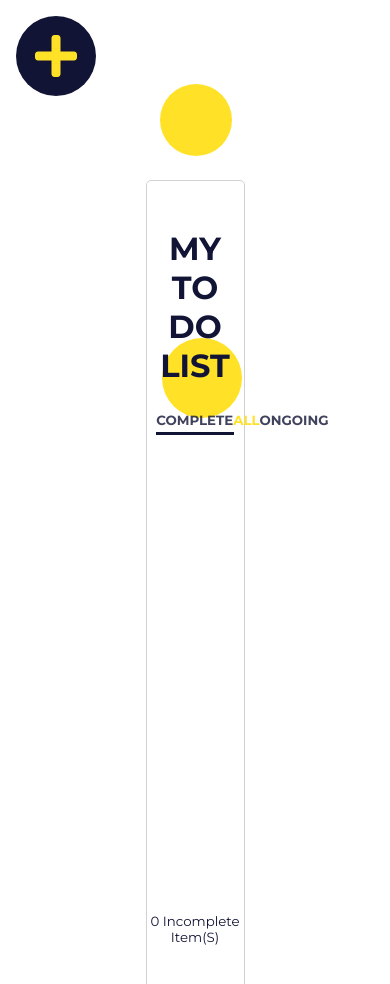
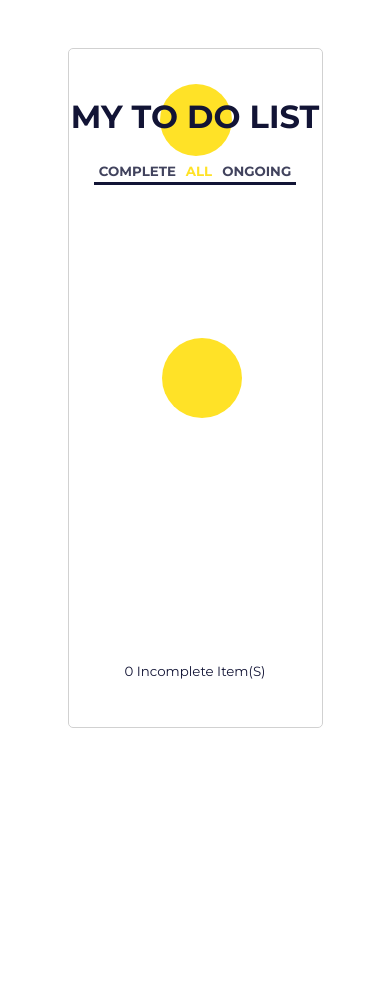
Before and after one commit to chevtong/intro-react, a React (Create React App) app: page / in a window 390 px wide. Shown: the top 984 px of the page. After the commit the page ends 844 px from the top, so only its background shows below. Built offline with nearby package versions, Linux system fonts and the light colour scheme.

Commit message:
Add interactive add to do button

```diff
--- a/src/App.css
+++ b/src/App.css
@@ -1,34 +1,28 @@
 @import url("https://fonts.googleapis.com/css2?family=Cabin:wght@400;700&family=Montserrat:wght@400;700&display=swap");
-/* font-family: 'Cabin', sans-serif;
-font-family: 'Montserrat', sans-serif; */
+
 * {
   padding: 0;
   margin: 0;
 }
 
 body {
-  /* background-color: #e8d5b7; */
   font-family: "Montserrat", sans-serif;
   color: #121435;
 }
 
+/* body - scroll bar css */
 body::-webkit-scrollbar {
   width: 0.4em;
-
 }
-
 body::-webkit-scrollbar-track {
   -webkit-box-shadow: none;
           box-shadow: none;
   background-color: #ffe227;
-
 }
-
 body::-webkit-scrollbar-thumb {
   background-color: #121435;
   height: 5px;
   border-radius: 5px;
-
 }
 
 ul {
@@ -37,35 +31,39 @@ ul {
   height: 50vh;
   overflow-y: auto;
 }
+/* ul-scroll bar css */
+ul::-webkit-scrollbar {
+  width: 0.3em;
+}
+ul::-webkit-scrollbar-track {
+  -webkit-box-shadow: none;
+          box-shadow: none;
+}
+ul::-webkit-scrollbar-thumb {
+  background-color: #121435;
+  height: 8px;
+  border-radius: 8px;
+}
+
+/* other global elements' css */
 li {
   width: 60%;
   margin: auto;
   display: grid;
   grid-template-columns: 10% 70% 10% 10%;
-  align-content: end;
+   align-content: end;
   height: 4rem;
   border-bottom: 2px solid #121435;
   padding: .5rem 0;
-
 }
-ul::-webkit-scrollbar {
-    width: 0.3em;
-  }
-
-ul::-webkit-scrollbar-track {
-    -webkit-box-shadow: none;
-            box-shadow: none;
-  }
-
-ul::-webkit-scrollbar-thumb {
-    background-color: #121435;
-    height: 8px;
-    border-radius: 8px;
-  }
-
+input:focus,
+button:focus {
+  outline: none;
+}
 button {
   border: none;
 }
+
 h2.edit-title{
     margin: 1rem 0;
 }
@@ -81,32 +79,32 @@ p.incomplete-todo{
 p.todo-countdown{
     text-transform: capitalize;
     font-size: smaller;
+}
 
+/* specific buttons css */
+button.newtodo-btn{
+  background-color: #121435;
+  width: 15rem;
+  height: 15rem;
+  /* margin: 1rem; */
+  position: absolute;
+   top: -7rem;
+    left: -7rem;
+    border-radius: 50%;
 }
 .addtodo-btn, .edit-btn, .trash-btn, .goback-btn, .editsubmit-btn, .newtodo-btn{
   background-color: transparent;
 }
-button.newtodo-btn{
-  background-color: #121435;
-  width: 5rem;
-  height: 5rem;
-  margin: 1rem;
-  position: absolute;
-    /* top: 2%;*/
-    left: 0;
-    border-radius: 50%;
-}
-
 .newtodo-btn i{
   font-size: 3rem;
   color: #ffe227;
+  padding-left: 5rem;
+  padding-top: 5rem;
 }
+
 .addtodo-btn i  {
   font-size: 1.5rem;
   color: #121435;
-}
-.addtodo-btn i:hover, .edit-btn i:hover, .trash-btn i:hover, .goback-btn i:hover, .editsubmit-btn i:hover {
-  color: #ffe227;
 }
 .edit-btn i, .trash-btn i{
     font-size: 1rem;
@@ -116,7 +114,9 @@ button.newtodo-btn{
     font-size: 1.2rem;
     color: #121435;
 }
-
+.addtodo-btn i:hover, .edit-btn i:hover, .trash-btn i:hover, .goback-btn i:hover, .editsubmit-btn i:hover {
+  color: #ffe227;
+}
 .categories-btns {
   display: flex;
   justify-content: space-around;
@@ -139,6 +139,8 @@ button.newtodo-btn{
   opacity: 0.8;
 }
 
+
+/* specific inputs css */
 .newitem-input, .edit-input {
   border: none;
   border-bottom: 3px solid #121435;
@@ -152,64 +154,52 @@ button.newtodo-btn{
   font-weight: 500;
   text-transform: capitalize;
 }
-input:focus,
-button:focus {
-  outline: none;
-}
-
 input[type="checkbox"] {
   width: 30px;
   height: 30px;
-  /* margin-right: 8px; */
   cursor: pointer;
   font-size: 17px;
   visibility: hidden;
 }
-
 input[type="checkbox"]:after {
   content: " ";
   background-color: transparent;
   display: inline-block;
-  /* margin-left: 10px; */
-  /* padding-bottom: 5px; */
   color: #121435;
   width: 1.5rem;
   height: 1.5rem;
   visibility: visible;
-  border: 2px solid #121435;
-  /* padding-left: 3px;  */
+  border: 5px solid #121435;
   border-radius: 50%;
 }
 input[type="checkbox"]:checked:after {
   content: " \2714";
-  /* padding: -5px; */
   background-color: #ffe227;
 }
 
+/* layout css */
 .App {
   width: 50%;
   margin: auto;
   text-align: center;
 }
-
-.form,
-.list {
+.form, .list {
   border: 1px solid #d1d1d1;
   border-radius: 5px;;
   margin: 3rem;
   padding: 3rem 0;
-  transition: all .5s ease-in-out;
+  transition: all .8s ease-in-out;
 }
 .not-active-form{
   opacity: 0;
-  /* display: hidden; */
-  transition: all .5s ease-in-out;
-
+  height: 0;
+  transition: all .8s ease-in-out;
 }
 .edit-template{
     margin: 2rem 0;
 }
 
+/* background css */
 .circle1 {
   background: #ffe227;
   height: 4.5rem;
@@ -231,13 +221,35 @@ input[type="checkbox"]:checked:after {
     z-index: -1;
   }
 
-  /* .circle3 {
-    background: #ffe227;
-    height: 4.5rem;
-    width: 4.5rem;
-    position: fixed;
-    top: 70%;
-    left: 30%;
-    border-radius: 50%;
+
+@media only screen and (max-width: 768px){
+  .App{
+    width: 70%;
+  }
+  li{
+    width: 80%;
+  }
+}
+
+@media only screen and (max-width: 425px){
+  .App{
+    width: 90%;
+  }
+  li{
+    width: 80%;
+  }
+  p.completed-todo, p.incomplete-todo{
+    font-size: 1rem;
+}
+  .form, .list{
     z-index: -1;
-  } */
+  }
+  button.newtodo-btn{
+    width: 2rem;
+    height: 2rem;
+    margin: .5rem;
+  }
+  .newtodo-btn i{
+    font-size: 1rem;
+  }
+}
--- a/src/App.js
+++ b/src/App.js
@@ -37,8 +37,8 @@ function App() {
     window.localStorage.setItem(LSKEY, JSON.stringify(todos));
   }, [todos]);
 
+  //
   const addTodoHandler = () => {
-    //console.log(isAdding)
     setIsAdding(isAdding ? false : true);
   };
 
--- a/src/components/Form.js
+++ b/src/components/Form.js
@@ -21,6 +21,7 @@ const Form = ({ todos, setTodos, isAdding, setIsAdding }) => {
 
     //give back a empty string to the input
     inputRef.current.value = null;
+    setIsAdding(isAdding ? false : true);
   };
 
   return (
```
